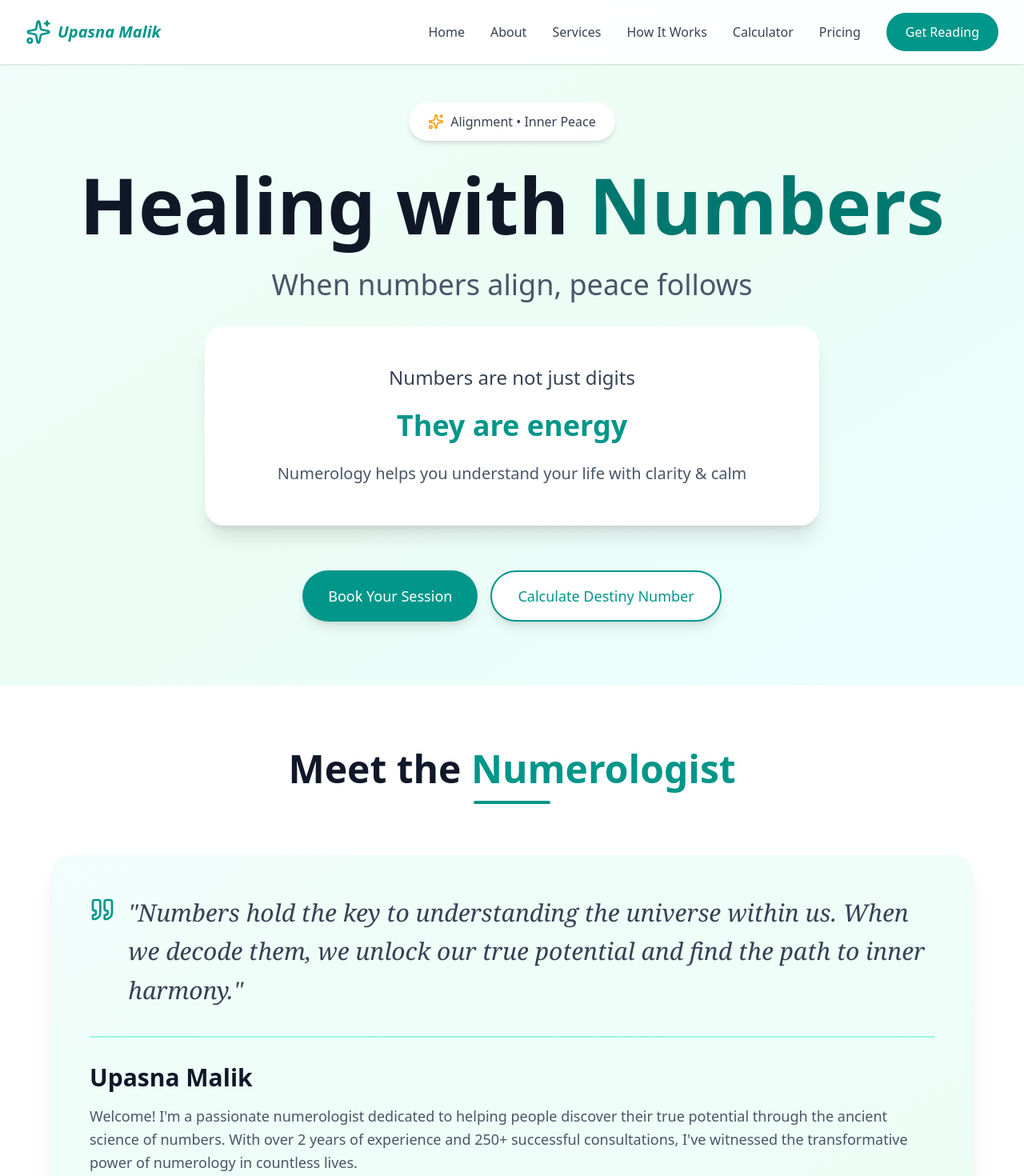
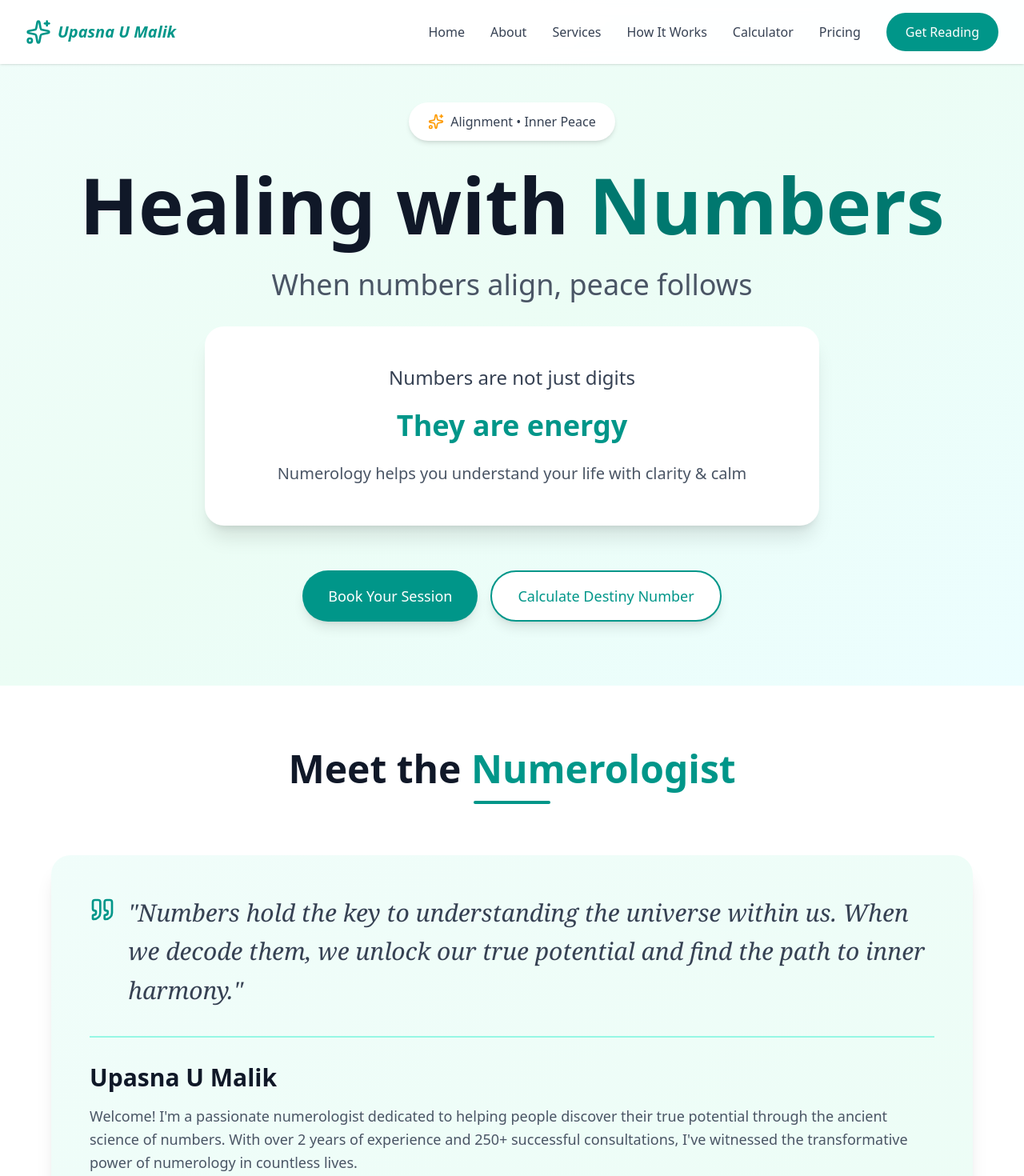
Before and after one commit to Shivaniii29/Numerology, a React (Vite) app: page / in a window 1280 px wide. Shown: the top 1470 px of the page at 80% size. Built offline with nearby package versions, Linux system fonts and the light colour scheme.

Commit message:
fourth commit

```diff
--- a/src/components/About.jsx
+++ b/src/components/About.jsx
@@ -21,7 +21,7 @@ export default function About() {
             </div>
 
             <div className="border-t-2 border-teal-200 pt-8">
-              <h3 className="text-3xl font-bold text-gray-900 mb-4">Upasna Malik</h3>
+              <h3 className="text-3xl font-bold text-gray-900 mb-4">Upasna U Malik</h3>
               <p className="text-lg text-gray-600 leading-relaxed mb-6">
                Welcome! I'm a passionate numerologist dedicated to helping people discover their true potential through the ancient science of numbers. With over 2 years of experience and 250+ successful consultations, I've witnessed the transformative power of numerology in countless lives.</p>
               <p className="text-lg text-gray-600 leading-relaxed mb-8">
--- a/src/components/Footer.jsx
+++ b/src/components/Footer.jsx
@@ -18,7 +18,7 @@ export default function Footer() {
             <div className="flex items-center space-x-2 mb-4">
               <Sparkles className="w-8 h-8 text-teal-400" />
               <div className="flex flex-col">
-                  <i>Upasna Malik</i>
+                  <i>Upasna U Malik</i>
               </div>
             </div>
             <p className="text-gray-400 leading-relaxed">
--- a/src/components/Navbar.jsx
+++ b/src/components/Navbar.jsx
@@ -25,7 +25,7 @@ export default function Navbar() {
             <Sparkles className="w-8 h-8 text-teal-600" />
             <div className="flex flex-col">
               <span className="text-xl font-bold text-teal-600">
-                <i>Upasna Malik</i>
+                <i>Upasna U Malik</i>
               </span>
 
             </div>
--- a/src/components/VideoGallery.jsx
+++ b/src/components/VideoGallery.jsx
@@ -4,12 +4,12 @@ import { useState } from "react"
 import { Play, ChevronLeft, ChevronRight } from "lucide-react"
 
 const videos = [
-  { thumbnail: "/numerology-reading-vertical-video.jpg", title: "What is Numerology?" },
-  { thumbnail: "/life-path-number-explanation-vertical.jpg", title: "Understanding Life Path Numbers" },
-  { thumbnail: "/client-testimonial-numerology-vertical.jpg", title: "Client Success Story" },
-  { thumbnail: "/how-to-calculate-destiny-number-vertical.jpg", title: "Calculating Your Destiny Number" },
-  { thumbnail: "/numerology-compatibility-vertical.jpg", title: "Numerology Compatibility" },
-  { thumbnail: "/yearly-forecast-numerology-vertical.jpg", title: "Your Personal Year Forecast" },
+  { thumbnail: "/numerology-reading-vertical-video.jpg", title: "" },
+  { thumbnail: "/life-path-number-explanation-vertical.jpg", title: "" },
+  { thumbnail: "/client-testimonial-numerology-vertical.jpg", title: "" },
+  { thumbnail: "/how-to-calculate-destiny-number-vertical.jpg", title: "" },
+  { thumbnail: "/numerology-compatibility-vertical.jpg", title: "" },
+  { thumbnail: "/yearly-forecast-numerology-vertical.jpg", title: "" },
 ]
 
 export default function VideoGallery() {
```
